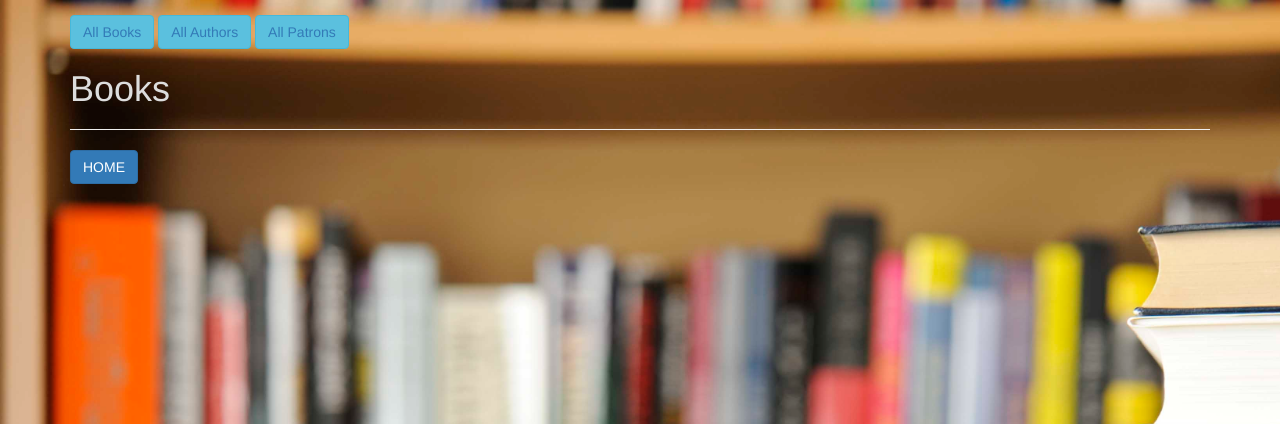
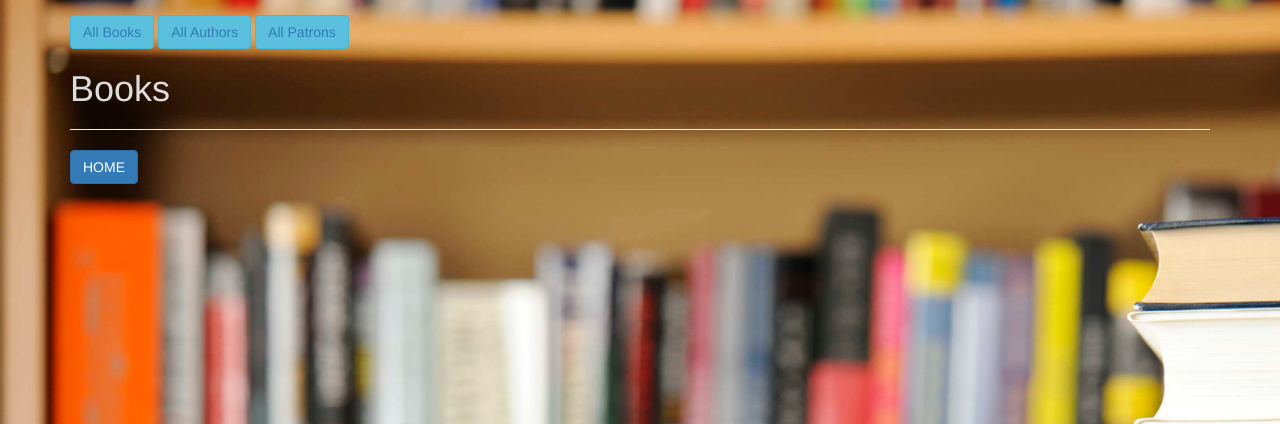
Before and after one commit to jeemb/library-sql, a PHP site: template views/books.html.twig in a window 1280 px wide. Shown: the top 424 px of the page. Run offline with PHP 8.4, Linux system fonts and the light colour scheme; the template is opened without the code that fills it, so the values that code supplies are empty; some libraries are stand-ins or nearby versions.

Commit message:
add styling

```diff
--- a/web/css/styles.css
+++ b/web/css/styles.css
@@ -5,6 +5,10 @@ form {
     border: 4px double grey;
     padding:10px;
     width: 60%;
+}
+
+.container {
+    /*background: rgba(60, 60, 60, 0.5);*/
 }
 
 .form-control {
@@ -26,7 +30,7 @@ li {
 
 body {
     background-image: url("/library.jpg");
-    background-size:130% auto;
+    background-size:130% 100vh;
 
     color:#ddd;
 }
```
